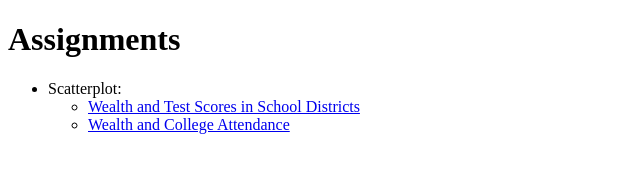
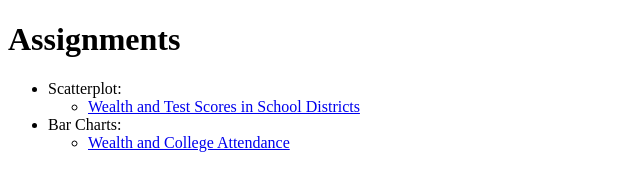
Before and after one commit to danielbchen/d3-data-viz, a plain HTML site: page index.html in a window 1280 px wide. Shown: the whole page, without its empty margins (0-640 px from the left). Drawn offline with Linux system fonts and the light colour scheme.

Commit message:
Organized list of links

```diff
--- a/index.html
+++ b/index.html
@@ -15,6 +15,8 @@
             <ul>
                 <li><a href="Scatterplot - Wealth and Test Scores/">Wealth and Test Scores in School Districts</a></li>
             </ul>
+        </li>
+        <li>Bar Charts:
             <ul>
                 <li><a href="Stacked Horizontal Bar Chart - Wealth and College Attendance/">Wealth and College Attendance</a></li>
             </ul>
```
